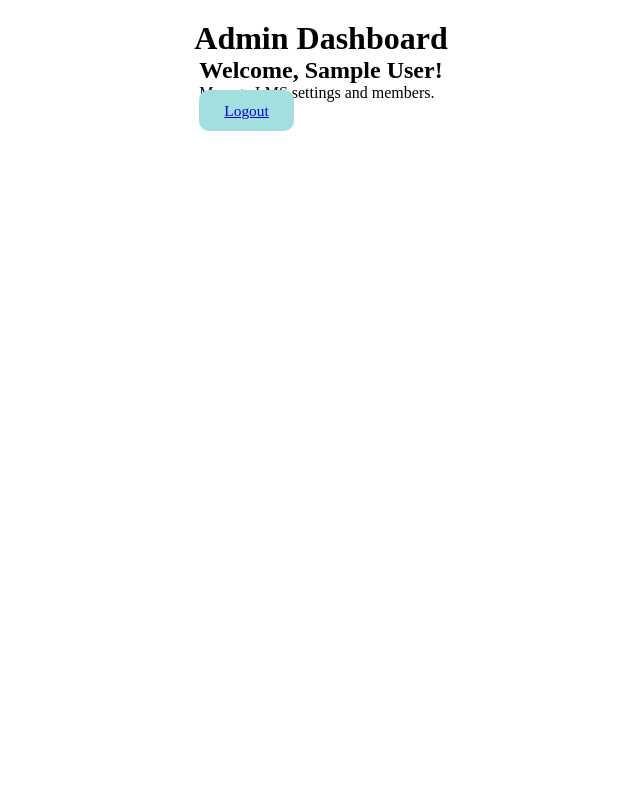
After one commit to pashaarshad/Project-4-LMS-Team-Project-sdc-2025-6days, a Flask app: page /admin in a window 1280 px wide. The commit adds this page. Shown: the whole page, without its empty margins (319-959 px from the left). Run offline with Flask 2, Linux system fonts and the light colour scheme; the visitor is signed in with stand-in values (Sample User, id 1).

Commit message:
logo and the welcome screen done

```diff
--- a/app.py
+++ b/app.py
@@ -1,4 +1,4 @@
-from flask import Flask, render_template, request, redirect, url_for, flash
+from flask import Flask, render_template, request, redirect, url_for, flash, session
 from database.db_config import get_database_connection, init_database
 import secrets
 from datetime import datetime, timedelta
@@ -104,8 +104,13 @@ def login_post():
             connection.close()
 
             if user and check_password_hash(user['password'], password):
-                # Here you would typically set up a session
-                flash('Login successful!')
+                session['username'] = user['username']
+                session['fullname'] = user['fullname']
+                if username == 'admin':
+                    session['is_admin'] = True
+                else:
+                    session['is_admin'] = False
+                flash(f"Welcome, {user['fullname']}!")
                 return redirect(url_for('dashboard'))
 
             flash('Invalid username or password.')
@@ -114,8 +119,38 @@ def login_post():
 
 @app.route('/dashboard')
 def dashboard():
-    # Add authentication check here later
-    return "Welcome to Dashboard!"  # Replace with actual dashboard template
+    if 'username' not in session:
+        flash('Please log in first.')
+        return redirect(url_for('login'))
+    return render_template('dashboard.html', fullname=session['fullname'], is_admin=session.get('is_admin', False))
+
+@app.route('/admin')
+def admin_dashboard():
+    if 'username' not in session or not session.get('is_admin', False):
+        flash('Access denied. Admins only.')
+        return redirect(url_for('login'))
+    return render_template('admin_dashboard.html', fullname=session['fullname'])
+
+@app.route('/logout')
+def logout():
+    session.clear()
+    flash('Logged out successfully.')
+    return redirect(url_for('login'))
+
+@app.route('/admin/add-member', methods=['POST'])
+def add_member():
+    # Logic for adding a member
+    return "Member added successfully!"  # Replace with actual implementation
+
+@app.route('/admin/delete-member/<int:member_id>', methods=['POST'])
+def delete_member(member_id):
+    # Logic for deleting a member
+    return f"Member with ID {member_id} deleted successfully!"  # Replace with actual implementation
+
+@app.route('/admin/settings', methods=['GET', 'POST'])
+def admin_settings():
+    # Logic for managing settings
+    return "Settings updated successfully!"  # Replace with actual implementation
 
 if __name__ == '__main__':
     init_database()
--- a/static/styles.css
+++ b/static/styles.css
@@ -19,7 +19,7 @@ body {
     padding: 20px;
 }
 
-#heading {
+/* #heading {
     margin-top: 2%;
     background-color: var(--primary-color);
     border-radius: 90px;
@@ -28,7 +28,7 @@ body {
     width: min(44vw, 600px);
     font-size: clamp(16px, 1.5vw, 24px);
     transition: transform 0.3s ease;
-}
+} */
 
 #heading:hover {
     transform: scale(1.02);
--- /dev/null
+++ b/templates/admin_dashboard.html
@@ -0,0 +1,19 @@
+<!DOCTYPE html>
+<html lang="en">
+<head>
+    <meta charset="UTF-8">
+    <meta name="viewport" content="width=device-width, initial-scale=1.0">
+    <link rel="stylesheet" href="{{ url_for('static', filename='styles.css') }}">
+    <title>Admin Dashboard</title>
+</head>
+<body>
+    <div id="heading">
+        <h1>Admin Dashboard</h1>
+    </div>
+    <div id="admin-dashboard">
+        <h2>Welcome, {{ fullname }}!</h2>
+        <p>Manage LMS settings and members.</p>
+        <a href="{{ url_for('logout') }}" class="auth-button">Logout</a>
+    </div>
+</body>
+</html>
--- a/templates/index.html
+++ b/templates/index.html
@@ -8,7 +8,8 @@
 </head>
 <body>
     <div id="heading">
-        <h1>Library SDC Project</h1>
+        <img id="mainlogo" src="{{ url_for('static', filename='logobg.png') }}" alt="LMS Logo" style="height: 24vh; margin-bottom: 1%;">
+        <!-- <h1>Library SDC Project</h1> -->
     </div>
 
     <div id="login">
```
Also changed, not shown: database/db_config.py (+9 -1 lines), templates/dashboard.html (added, +24 -0 lines), static/logo.jpg (added), static/logobg.png (added).
